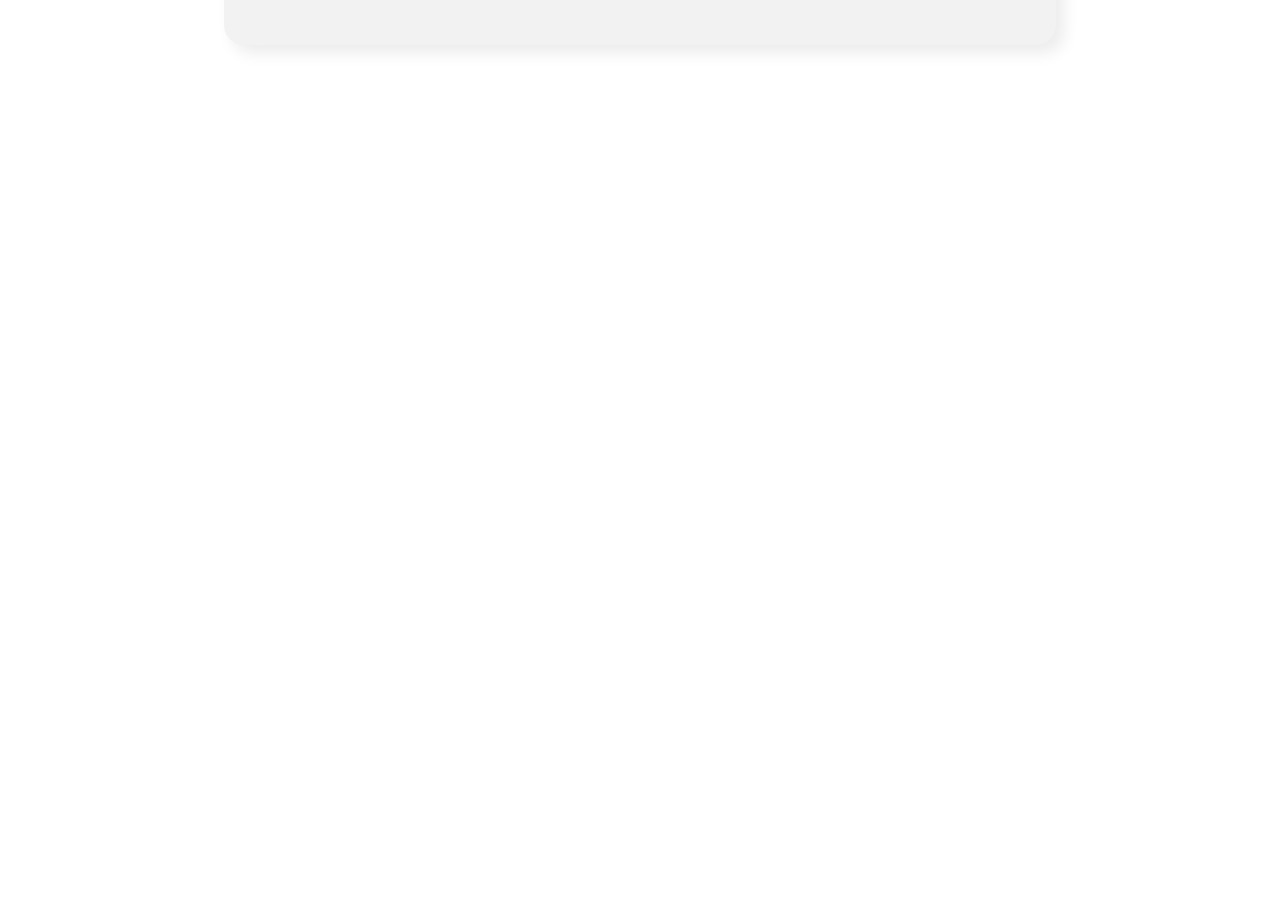
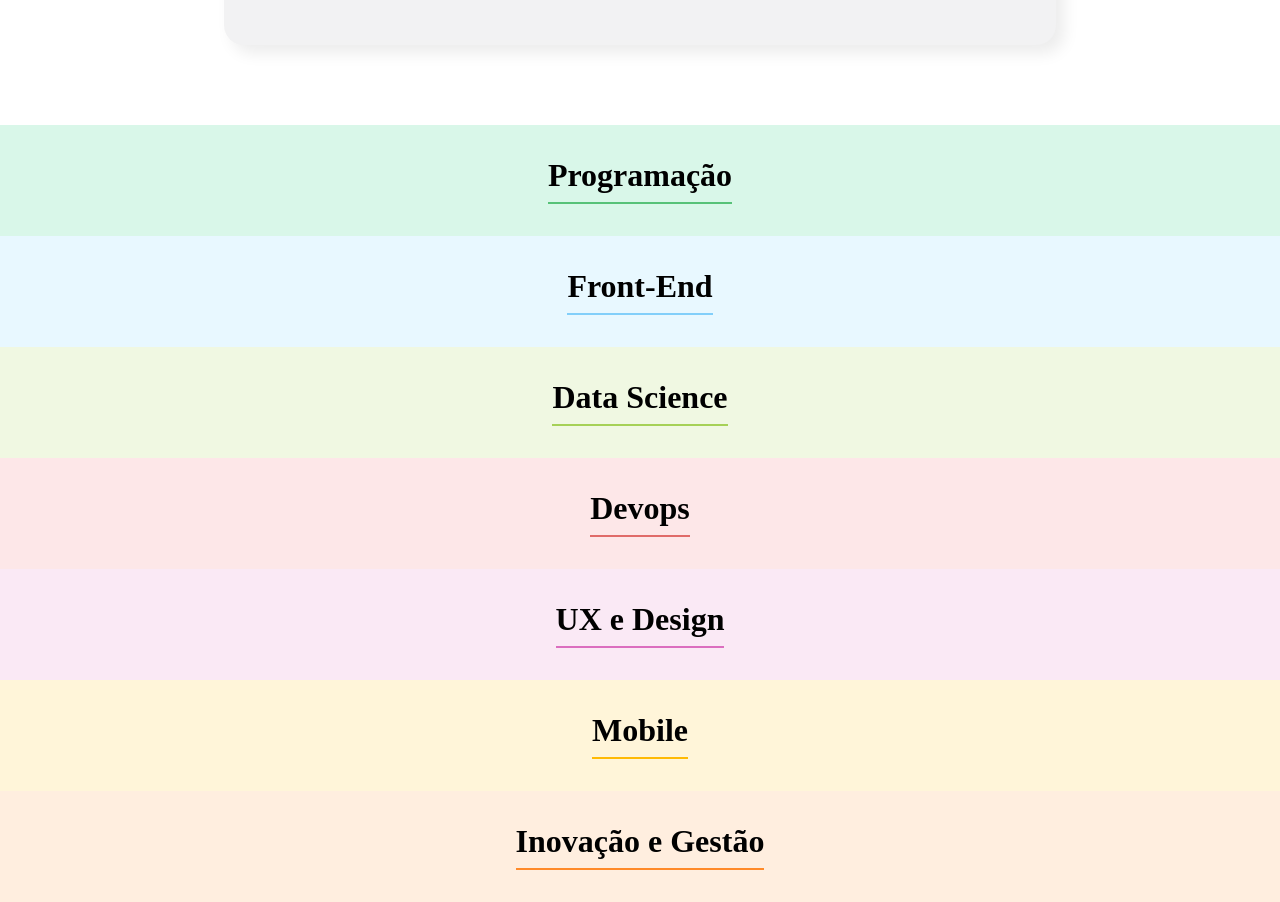
Before and after one commit to lucasdebeterco/organo, a React (Create React App) app: page / in a window 1280 px wide. Shown: the part 1360-2262 px from the top of the page. Before the commit the page ends 1485 px from the top, so only its background shows below. Built offline with nearby package versions, Linux system fonts and the light colour scheme.

Commit message:
Criando componente de Time

```diff
--- a/src/App.js
+++ b/src/App.js
@@ -1,9 +1,47 @@
 import { Banner } from "./components/Banner/Banner";
 import { Form } from "./components/Form/Form";
 import {useState} from "react";
+import {Time} from "./components/Time";
 
 function App() {
     const [collaborators, setCollaborators] = useState([]);
+    const times = [
+        {
+            nome: 'Programação',
+            corPrimaria: '#57c278',
+            corSecundaria: '#d9f7e9',
+        },
+        {
+            nome: 'Front-End',
+            corPrimaria: '#82cffa',
+            corSecundaria: '#e8f8ff',
+        },
+        {
+            nome: 'Data Science',
+            corPrimaria: '#a6d157',
+            corSecundaria: '#f0f8e2',
+        },
+        {
+            nome: 'Devops',
+            corPrimaria: '#e06b69',
+            corSecundaria: '#fde7e8',
+        },
+        {
+            nome: 'UX e Design',
+            corPrimaria: '#db6ebf',
+            corSecundaria: '#fae9f5',
+        },
+        {
+            nome: 'Mobile',
+            corPrimaria: '#ffba05',
+            corSecundaria: '#fff5d9',
+        },
+        {
+            nome: 'Inovação e Gestão',
+            corPrimaria: '#ff8a29',
+            corSecundaria: '#ffeedf',
+        }
+    ]
     const onAddCollaborator = (collaborator) => {
         console.log(collaborator)
         setCollaborators([...collaborators, collaborator])
@@ -12,6 +50,15 @@ function App() {
         <h1>
             <Banner />
             <Form onNewCollaborator={collaborator => onAddCollaborator(collaborator)} />
+
+            {times.map(
+                time => <Time
+                    key={time.nome}
+                    nome={time.nome}
+                    corPrimaria={time.corPrimaria}
+                    corSecundaria={time.corSecundaria}
+                />
+            )}
         </h1>
   );
 }
--- /dev/null
+++ b/src/components/Time/index.js
@@ -0,0 +1,10 @@
+import './time.css'
+
+export function Time(props) {
+    return (
+        <section className='time' style={{ background: props.corSecundaria }}>
+            <h3 style={{ borderColor: props.corPrimaria }}>{props.nome}</h3>
+
+        </section>
+    )
+}
--- /dev/null
+++ b/src/components/Time/time.css
@@ -0,0 +1,11 @@
+.time {
+    text-align: center;
+    padding: 32px;
+}
+
+.time h3 {
+    display: inline-block;
+    font-size: 32px;
+    border-bottom: 2px solid;
+    padding-bottom: 8px;
+}
```
